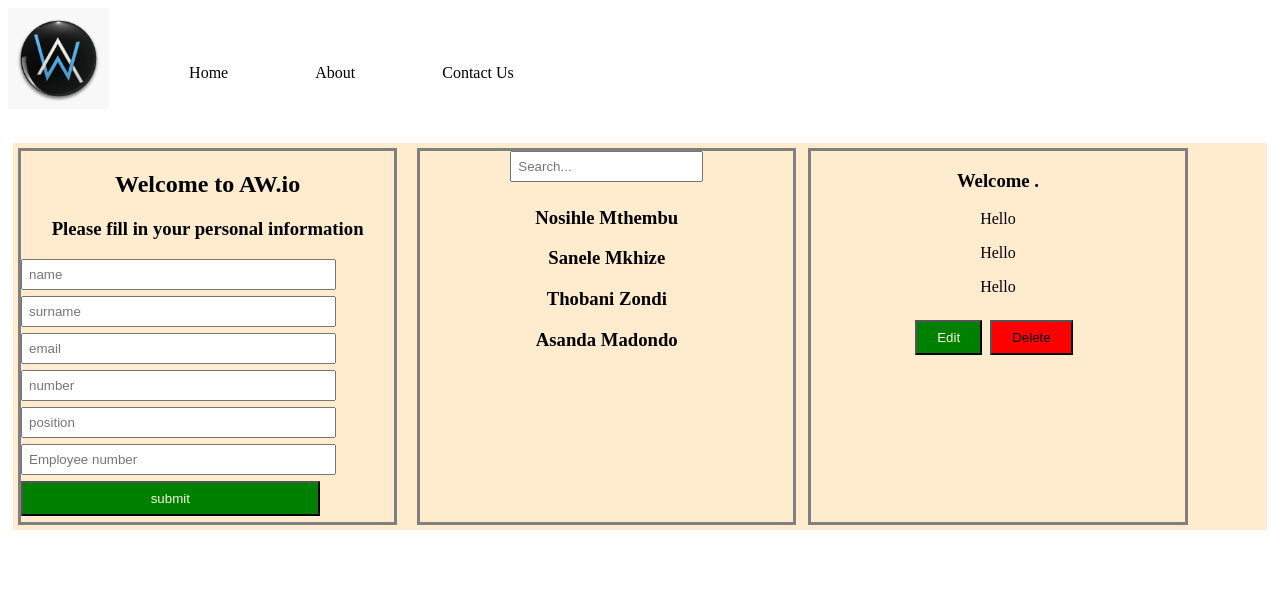
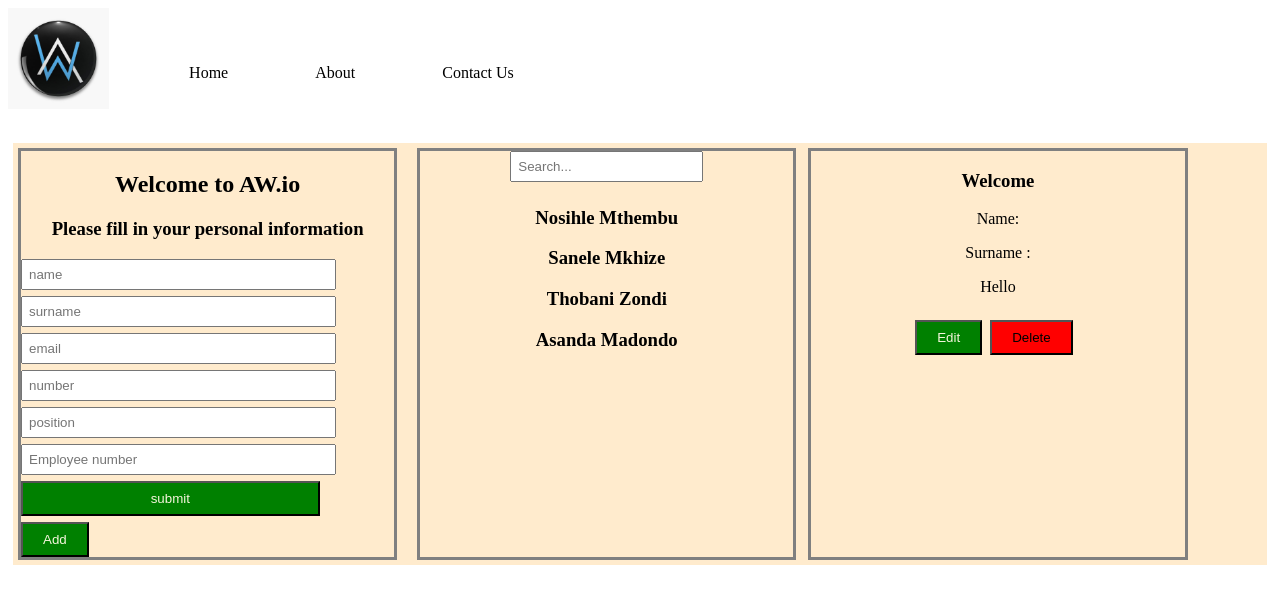
Before and after one commit to Thandekaportiap/Task-6-Employees_App, a React (Vite) app: page / in a window 1280 px wide. Shown: the top 604 px of the page. Built offline with nearby package versions, Linux system fonts and the light colour scheme.

Commit message:
feat:handleAdd

```diff
--- a/src/App.jsx
+++ b/src/App.jsx
@@ -1,13 +1,13 @@
 import { useState } from 'react'
 import Navbar from "./components/navbar"
 import Registration from "./components/registration"
-import List from "./components/list"
-import Profile from "./components/profile"
+
+
 
 import './App.css'
 
 function App() {
-  const [count, setCount] = useState(0)
+
 
   return (
     <>
@@ -15,11 +15,11 @@ function App() {
       <Navbar/>
       </div>
     <div className='main'>
-      <Registration/>
+      <Registration  />
 
-      <List/>
 
-      <Profile/>
+
+
       </div>
     </>
   )
--- a/src/components/list.jsx
+++ b/src/components/list.jsx
@@ -1,20 +1,7 @@
 import { useState } from "react";
 
-const list = () =>{
-let list =[
-    {
-        name:"Nosihle",surname:"Mthembu", id:"01"
-    },
-    {
-        name:"Sanele",surname:"Mkhize", id:"02"
-    },
-    {
-        name:"Thobani",surname:"Zondi", id:"03"
-    },
-    {
-        name:"Asanda", surname:"Madondo", id:"01"
-    }
-];
+const list = (list) =>{
+
 
 const [filteredList, setFilteredList] = useState(list);
 const [search, setSearch] = useState("");
@@ -41,7 +28,7 @@ const handleSearch = (event) => {
                 <input type="text" name="search" placeholder="Search..." value={search} onChange={handleSearch}/>
             </label>
 <div>
-            {filteredList.map(function (list, index) {
+            {filteredList.list.map(function (list, index) {
                 return (
                     <h3 key={index}>
                     {list.name} {list.surname}
--- a/src/components/profile.jsx
+++ b/src/components/profile.jsx
@@ -1,15 +1,15 @@
 
 
 
-const profile = () =>{
+const profile = (props) =>{
     return (
         <>
         <div className="maindiv profile" >
-            <h3>Welcome .</h3>
+            <h3>Welcome {props.id}</h3>
 
 
-            <p>Hello</p>
-            <p>Hello</p>
+            <p>Name: {props.id}</p>
+            <p>Surname : {props.surname}</p>
             <p>Hello</p>
 
             <button className="btn">Edit</button>
--- a/src/components/registration.jsx
+++ b/src/components/registration.jsx
@@ -1,8 +1,16 @@
-import { useState } from "react"
+import React, { useEffect, useState } from "react"
+import Profile from './profile'
+import List from "./list";
 
-const registration = () => {
+const Registration = () => {
 
-    const [input, setInput] = useState({});
+    const [input, setInput] = useState(() => {
+        const localData = localStorage.getItem('input');
+        return localData ? JSON.parse(localData):{};
+    });
+    useEffect(() => {
+        localStorage.setItem('input',JSON.stringify(input))
+    }, [input]);
 
     function handleSubmit(event) {
         event.preventDefault();
@@ -10,9 +18,34 @@ const registration = () => {
     }
 
     function handleChange(event) {
-        const name = event.target.name;
-        const value = event.target.value;
+        const { name, value } = event.target;
         setInput(values => ({ ...values, [name]: value }))
+    }
+
+    let list =[
+        {
+            name:"Nosihle",surname:"Mthembu", id:"01"
+        },
+        {
+            name:"Sanele",surname:"Mkhize", id:"02"
+        },
+        {
+            name:"Thobani",surname:"Zondi", id:"03"
+        },
+        {
+            name:"Asanda", surname:"Madondo", id:"01"
+        }
+    ];
+
+    // const handleAdd = () =>{
+    //     list.push(input)
+    // }
+
+    const handleAdd = (input) => {
+        if (input) {
+            return [...list, input];  // Creates a new array with the new input added
+        }
+        return list;  // Return the original list if input is invalid
     }
 
     console.log(input);
@@ -24,7 +57,7 @@ const registration = () => {
                 <h2 style={{ textAlign: "center" }}>Welcome to AW.io </h2>
                 <h3 style={{ textAlign: "center" }}>Please fill in your personal information</h3>
 
-                <form className="form" >
+                <form className="form" onSubmit={handleSubmit}>
                     <label htmlFor="Name">
                         <input type="text" placeholder="name" name="Names" value={input.Names || ""} onChange={handleChange} /></label>
                     <label htmlFor="Surname">
@@ -38,13 +71,26 @@ const registration = () => {
                     <label htmlFor="number">
                         <input type="number" placeholder="Employee number" name="EmployeeNo" value={input.EmployeeNo || ""} onChange={handleChange} /></label>
                     <label htmlFor="button">
-                        <input type="button" value="submit" className="btn" onSubmit={handleSubmit} /></label>
+                        <input type="button" value="submit" className="btn" /></label>
                 </form>
+
+                <button type="submit" className="btn" onClick={handleAdd}>Add</button>
+
+
+                    {/* {{input.map(function(input,index){
+                        return(
+                            <p key={index}>
+                                hi{input.Names} {input.LastName}
+                            </p>
+                        )
+                    })}} */}
 
 
             </div>
+            <List list={list}/>
+            <Profile id={input.Names} surname={input.LastName}/>
         </>
     )
 }
 
-export default registration
+export default Registration
```
